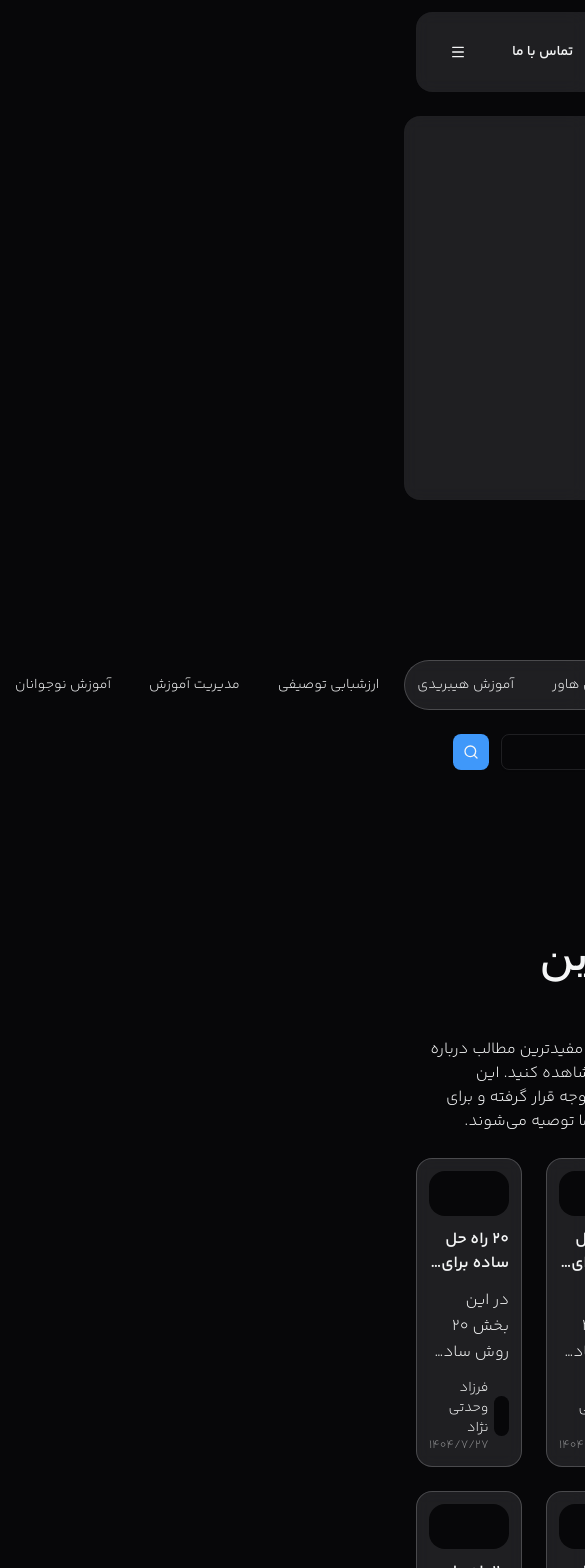
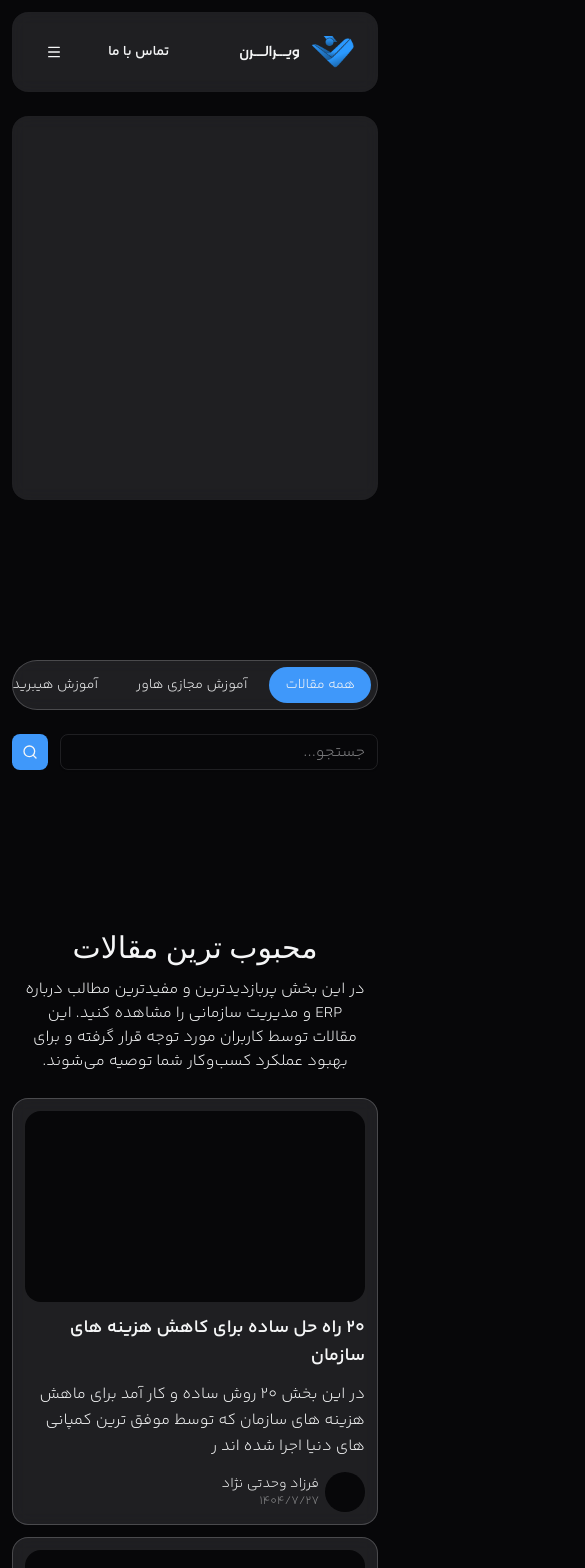
Before and after one commit to FarzadVav/viralearn, a Next.js app: page /fa/articles in a window 390 px wide. Shown: the top 1568 px of the page, 585 px wide, since content can reach past the window. Built offline with nearby package versions, Linux system fonts and the light colour scheme; a web font is replaced by a local one.

Commit message:
add responsive styles to about-us page

```diff
--- a/app/[locale]/articles/page.tsx
+++ b/app/[locale]/articles/page.tsx
@@ -7,9 +7,12 @@ import { Button } from "@/components/ui/button";
 function ArticlesPage() {
   return (
     <>
-      <div className="container h-96 glassy-card rounded-2xl mt-6"></div>
+      <div className="container mt-6">
+        <div className="h-96 glassy-card rounded-2xl"></div>
+      </div>
 
-      <div className="w-max max-w-full f-align gap-1.5 p-1.5 mx-auto mt-40 rounded-full bordered-glassy-card [&>button]:rounded-full">
+      <div className="container">
+        <div className="w-full lg:w-max lg:max-w-full f-align gap-1.5 p-1.5 mx-auto mt-40 rounded-full bordered-glassy-card [&>button]:rounded-full overflow-x-auto">
           <Button>همه مقالات</Button>
           <Button variant={"ghost"}>آموزش مجازی هاور</Button>
           <Button variant={"ghost"}>آموزش هیبریدی</Button>
@@ -17,21 +20,22 @@ function ArticlesPage() {
           <Button variant={"ghost"}>مدیریت آموزش</Button>
           <Button variant={"ghost"}>آموزش نوجوانان</Button>
         </div>
-      <div className="w-max max-w-full f-align gap-3 mx-auto mt-6">
+        <div className="w-full lg:w-max lg:max-w-full f-align gap-3 mx-auto mt-6">
           <Input placeholder="جستجو..." />
           <Button size={"icon"}>
             <SearchIcon />
           </Button>
         </div>
+      </div>
 
       <div className="container mt-40">
-        <h1 className="text-5xl font-morabba-bold">محبوب ترین مقالات</h1>
-        <p className="m-3">
+        <h1 className="heading max-lg:text-center">محبوب ترین مقالات</h1>
+        <p className="m-3 max-lg:text-center">
           در این بخش پربازدیدترین و مفیدترین مطالب درباره ERP و مدیریت سازمانی را مشاهده
           کنید. این مقالات توسط کاربران مورد توجه قرار گرفته و برای بهبود عملکرد کسب‌وکار
           شما توصیه می‌شوند.
         </p>
-        <div className="grid mt-6 grid-cols-3 gap-6">
+        <div className="grid mt-6 grid-cols-1 lg:grid-cols-3 gap-3">
           {Array.from({ length: 6 }).map((_, i) => (
             <div
               key={i}
@@ -39,7 +43,7 @@ function ArticlesPage() {
               <div className="w-full aspect-video bg-background rounded-2xl" />
               <Link
                 href={`/articles/${i}`}
-                className="font-yekan-bakh-bold line-clamp-2 hover:underline">
+                className="title line-clamp-2 hover:underline">
                 ۲۰ راه حل ساده برای کاهش هزینه های سازمان
               </Link>
               <p className="leading-relaxed line-clamp-3">
```
Lines whose indentation alone changed are shown as unchanged.
